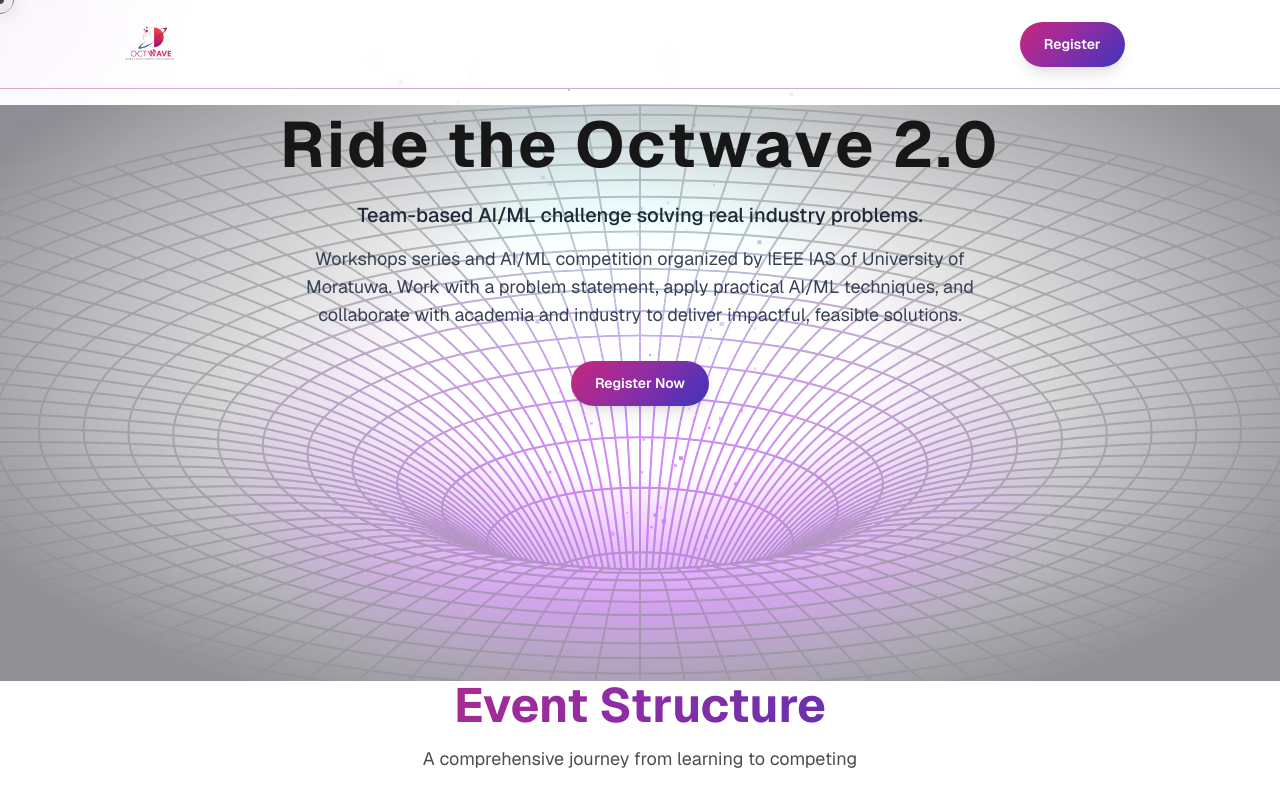
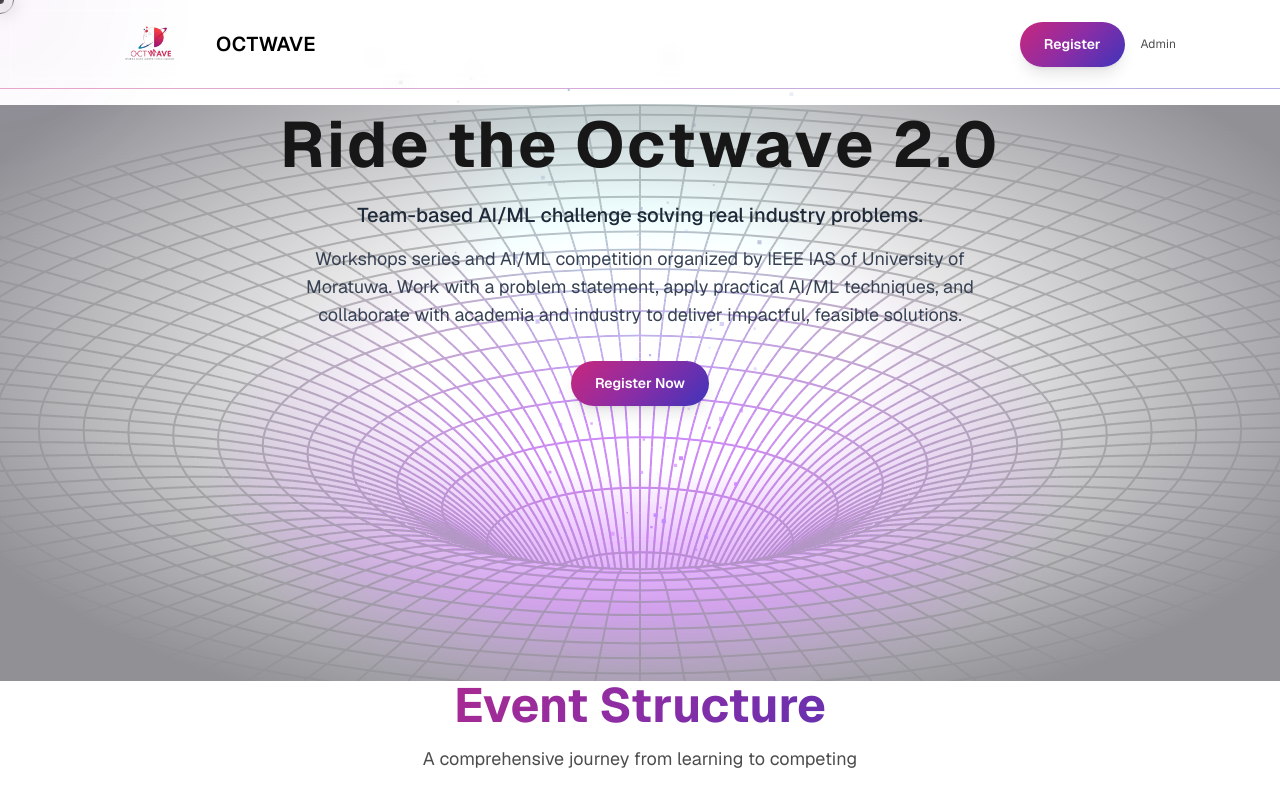
Before and after one commit to renulucshmi/Octwave-2.0, a Next.js app: page / in a window 1280 px wide. Shown: the top 800 px of the page. Built offline with nearby package versions, Linux system fonts and the light colour scheme.

Commit message:
feat: update Navbar text colors for improved contrast and accessibility

```diff
--- a/src/components/Navbar.tsx
+++ b/src/components/Navbar.tsx
@@ -33,7 +33,7 @@
               priority
               className="object-contain h-16"
             />
-            <span className="hidden sm:block text-xl font-semibold tracking-wide text-white">
+            <span className="hidden sm:block text-xl font-semibold tracking-wide text-black dark:text-white">
               OCTWAVE
             </span>
           </Link>
@@ -44,13 +44,13 @@
               Register
             </Link>
 
-            <Link href="/admin" className="hidden md:block text-xs text-white/70 hover:text-white px-2 py-1 rounded transition-colors">
+            <Link href="/admin" className="hidden md:block text-xs text-black/70 hover:text-black dark:text-white/70 dark:hover:text-white px-2 py-1 rounded transition-colors">
               Admin
             </Link>
 
             <button
               aria-label="Toggle menu"
-              className="md:hidden inline-flex h-10 w-10 items-center justify-center rounded-lg border border-white/15 bg-white/5 text-white hover:bg-white/10"
+              className="md:hidden inline-flex h-10 w-10 items-center justify-center rounded-lg border border-black/15 dark:border-white/15 bg-black/5 dark:bg-white/5 text-black dark:text-white hover:bg-black/10 dark:hover:bg-white/10"
               onClick={() => setOpen((v) => !v)}
             >
               <svg
```
